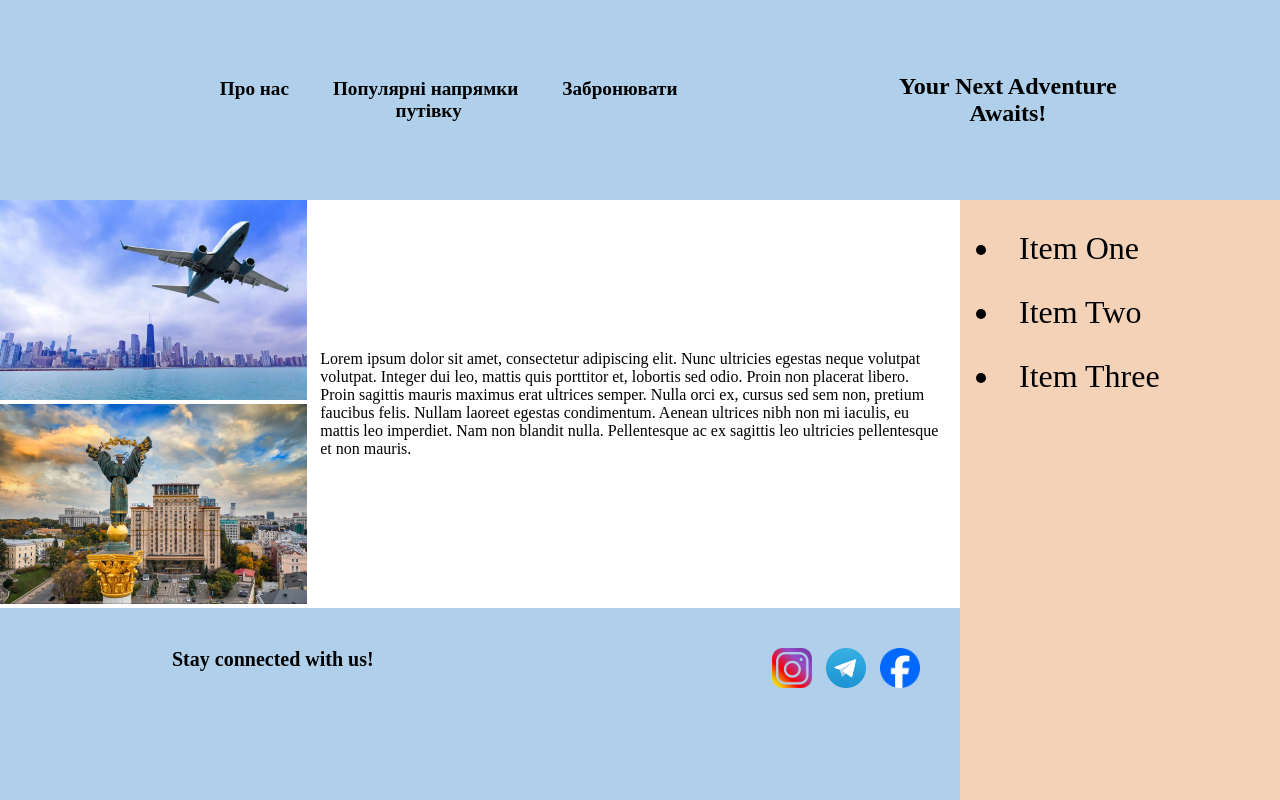
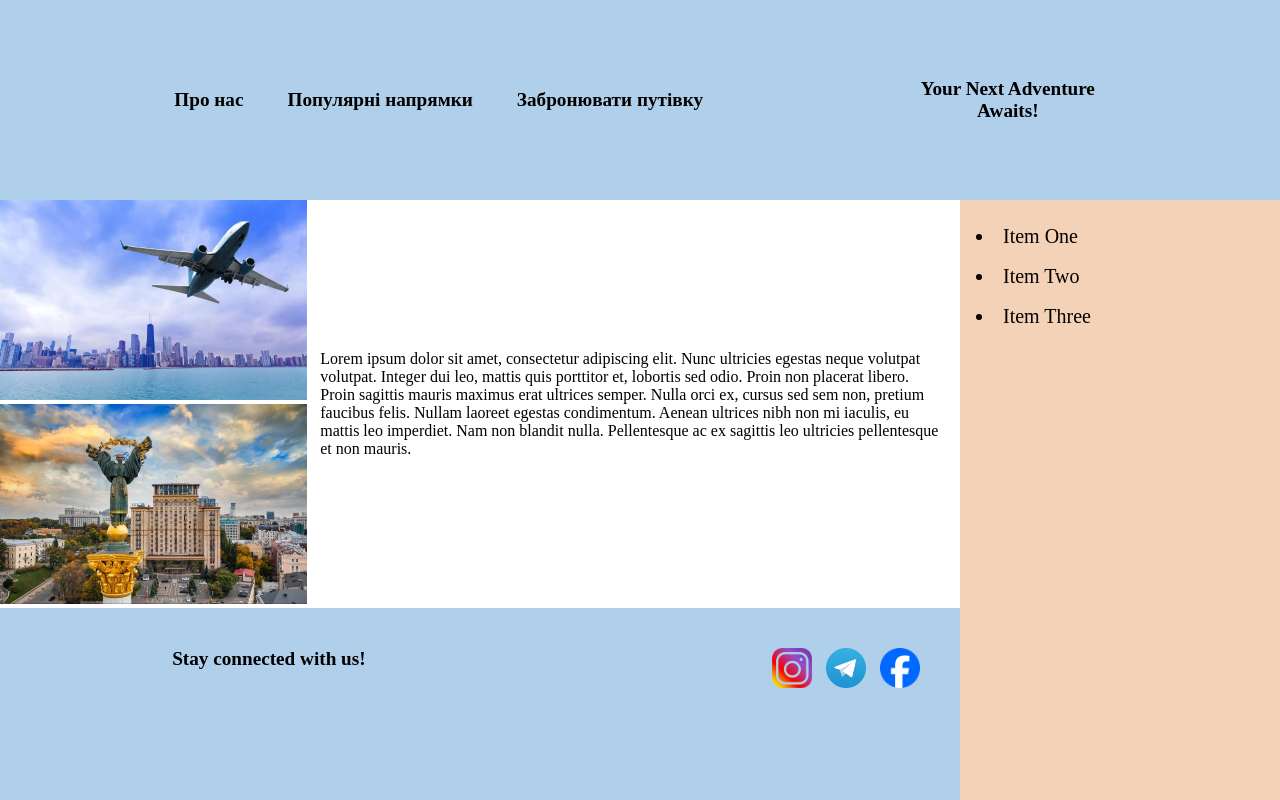
Before and after one commit to yuliiaantiuk/Web_lab2, a plain HTML site: page table.html in a window 1280 px wide. Drawn offline with Linux system fonts and the light colour scheme.

Commit message:
Update table-style.css

```diff
--- a/table-style.css
+++ b/table-style.css
@@ -28,7 +28,6 @@ table {
 }
 
 #page-content {
-    flex-grow: 1;
     width: 100%;
     height: auto;
     min-height: 75vh;
@@ -56,7 +55,6 @@ table {
 }
 
 .table-item {
-    /* border: 2px solid black; */
     padding: 0;
     margin: 0;
 }
@@ -67,14 +65,11 @@ table {
     vertical-align: middle;
 }
 
-#menu-container{
-    text-align: center;
-}
-
 .menu {
-    width: 60%;
+    width: 100%;
     display: inline-block;
     font-weight: bold;
+    text-align: center;
 }
 
 .menu a {
@@ -87,7 +82,6 @@ table {
 .item2 {
     width: 25%;
     height: 25vh;
-    /* background-color: #e7efd9; */
 }
 
 .item2 iframe {
@@ -104,7 +98,6 @@ table {
     width: 100%;
     height: 100%;
     margin: 0;
-    /* object-fit: contain; */
 }
 
 .item4 {
@@ -117,7 +110,6 @@ table {
 }
 
 .item5 {
-    /* background-color: #e7efd9; */
     text-align: center;
     height: 25vh;
     width: 25%;
@@ -125,7 +117,7 @@ table {
 
 .table-item ul {
     list-style-position: inside;
-    font-size: 32px;
+    font-size: 20px;
     margin: 2%;
 }
 
@@ -144,36 +136,14 @@ ul li {
     margin: 2%;
 }
 
-/* .icons {
-    margin-top: 10px;
-}
-
-.icons img {
-    width: 40px;
-    height: 40px;
-    margin: 0 10px;
-} */
-
 .x-block {
     display: inline-block;
     padding: 20px;
     font-weight: bold;
-    font-size: 24px;
+    font-size: 1.5vw;
     width: 261px;
     text-align: center;
 }
-
-/* .y-block {
-    font-weight: bold;
-    font-size: 20px;
-    padding: 1vw;
-    width: 230px;
-    text-align: center;
-}
-
-.footer-holder{
-    vertical-align: top;
-} */
 
 .footer-holder {
     vertical-align: top;
@@ -183,7 +153,7 @@ ul li {
 .y-block {
     margin: 0;
     padding: 0;
-    font-size: 20px;
+    font-size: 1.5vw;
     font-weight: bold;
 }
 
```
